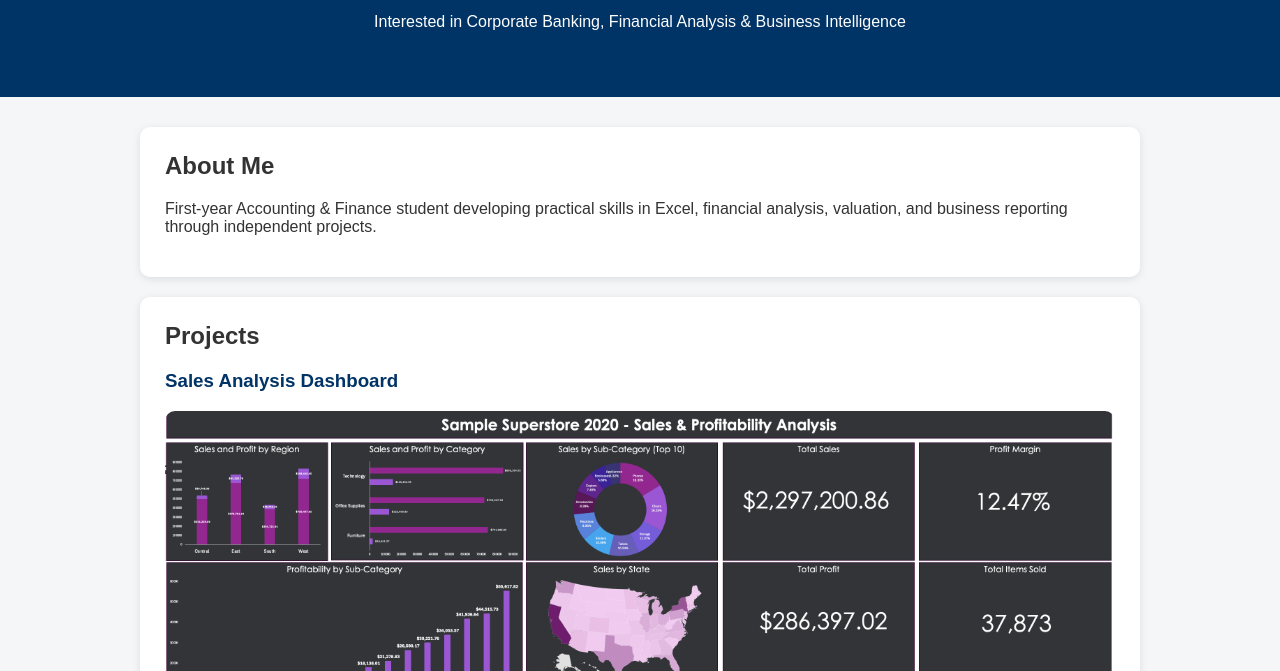
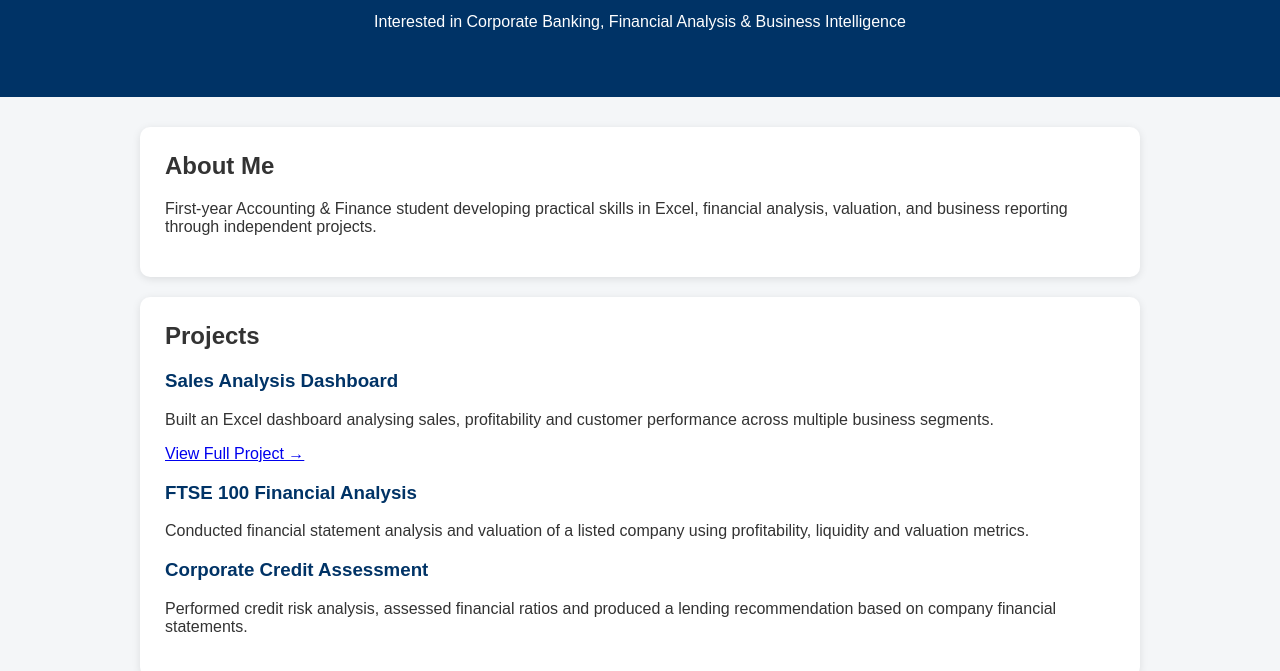
Before and after one commit to RayAkhtar-Projects/ray-projects, a plain HTML site: page index.html in a window 1280 px wide. Shown: the part 129-800 px from the top of the page. Drawn offline with Linux system fonts and the light colour scheme.

Commit message:
Update index.html

```diff
--- a/index.html
+++ b/index.html
@@ -80,17 +80,16 @@ footer {
     <div class="card">
         <h2>Projects</h2>
 
-       <h3 class="project-title">Sales Analysis Dashboard</h3>
-
-<img src="sales-dashboard.png"
-     alt="Sales Dashboard"
-     style="max-width:100%; border-radius:10px; margin-bottom:15px;">
+ <h3 class="project-title">Sales Analysis Dashboard</h3>
 
 <p>
-Built an interactive Excel dashboard analysing
-approximately 10,000 retail sales transactions using
-PivotTables, PivotCharts and KPI reporting.
+Built an Excel dashboard analysing sales, profitability and
+customer performance across multiple business segments.
 </p>
+
+<a href="project1.html">
+View Full Project →
+</a>
 
         <h3 class="project-title">FTSE 100 Financial Analysis</h3>
         <p>
```
